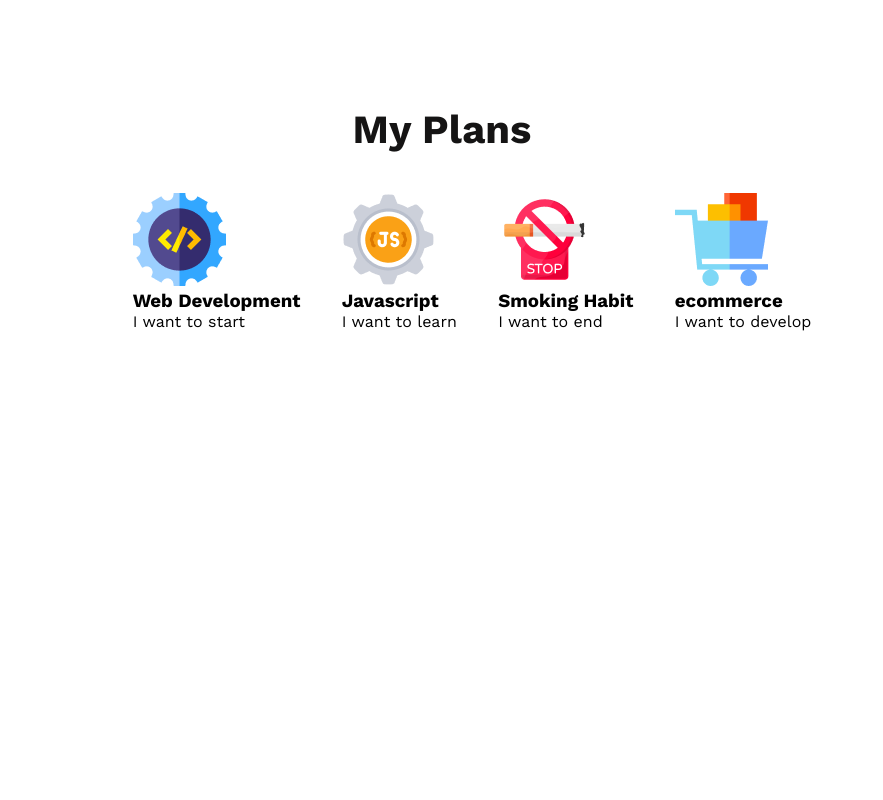
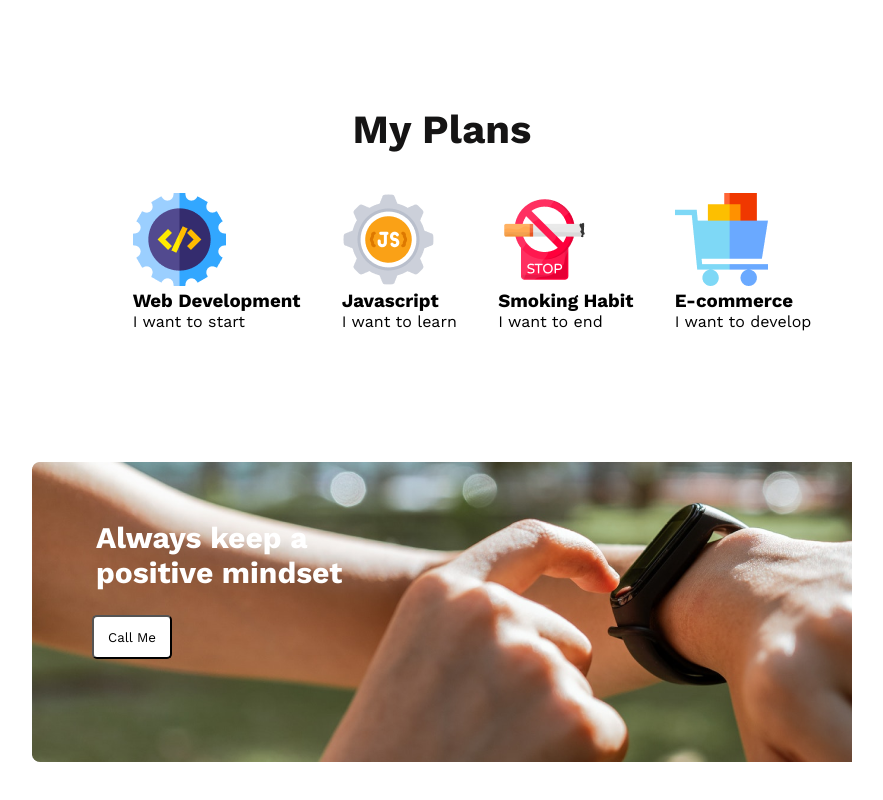
Before and after one commit to habib33-3/Portfolio_demo, a plain HTML site: page index.html in a window 1280 px wide. Shown: the part 1288-2088 px from the top of the page, without its empty margins (198-1081 px from the left). Before the commit the page ends 1619 px from the top, so only its background shows below. Drawn offline with nearby package versions, Linux system fonts and the light colour scheme.

Commit message:
section bg

```diff
--- a/index.html
+++ b/index.html
@@ -82,11 +82,17 @@
                     </li>
                     <li class="plan">
                         <img src="images/icons/ecom.png" alt="">
-                        <h3 class="plan-name">ecommerce</h3>
+                        <h3 class="plan-name">E-commerce</h3>
                         <p class="plan_description">I want to develop</p>
                     </li>
                 </ul>
+            </div>
+        </section>
 
+        <section>
+            <div class="section-bg">
+                <h2 class="section-bg-title">Always keep a <br>positive mindset</h2>
+                <div class="section-btn"><button class="secondary-btn">Call Me</button></div>
             </div>
         </section>
     </main>
--- a/style.css
+++ b/style.css
@@ -109,14 +109,45 @@
   line-height: 26px;
 }
 
-.plan-section-title{
+.plan-section-title {
   text-align: center;
   margin-bottom: 20px;
 }
 
-.plan-list{
+.plan-list {
   justify-content: space-around;
   align-items: center;
   margin-left: 310px;
   margin-right: 250px;
 }
+
+.section-bg {
+  background-image: url("images/watch.png");
+  background-repeat: no-repeat;
+  margin: 130px 230px;
+  height: 1000px;
+  width: auto;
+}
+
+.section-bg-title {
+  padding-top: 59px;
+  padding-left: 64px;
+  color: #fff;
+  font-family: Work Sans;
+  font-size: 30px;
+  font-style: normal;
+  font-weight: 700;
+  line-height: normal;
+}
+
+.section-btn {
+  margin-left: 60px;
+  margin-top: 25px;
+}
+
+.secondary-btn {
+  border-radius: 5px;
+  background: #fff;
+  width: 80px;
+  height: 44px;
+}
```
Lines whose indentation alone changed are shown as unchanged.
